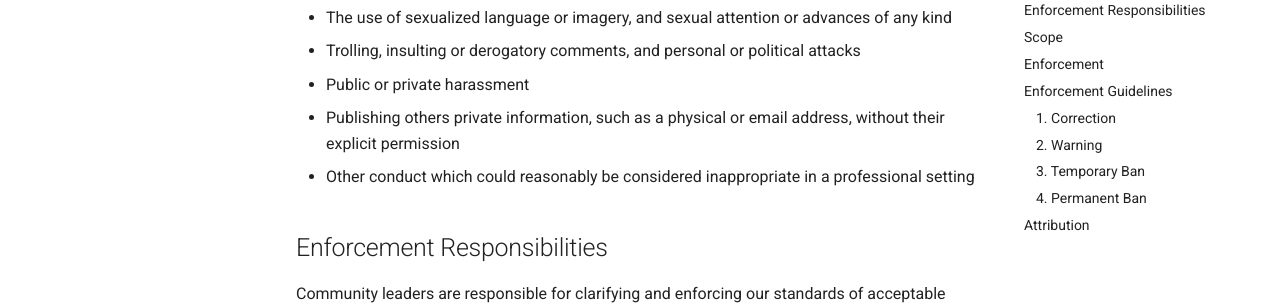
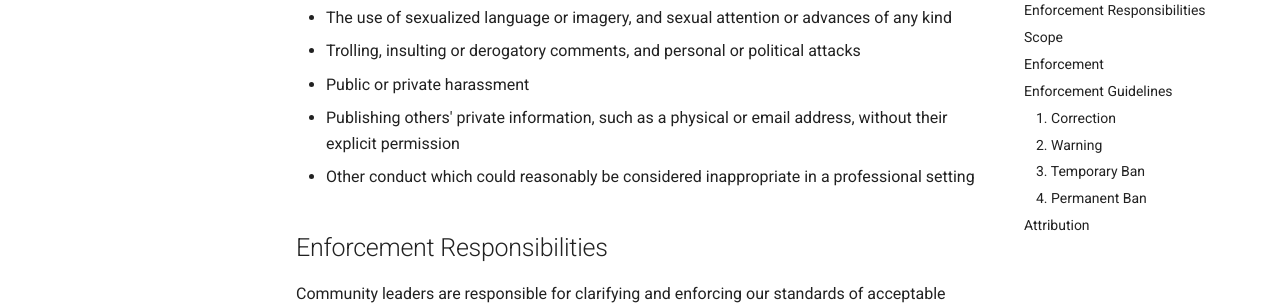
Before and after one commit to spotDL/spotify-downloader, an MkDocs documentation site: the page built from docs/CODE_OF_CONDUCT.md, in a window 1280 px wide and 900 px high, scrolled down 693 px. Shown: the part 152-457 px from the top of the window. Built offline with MkDocs 1.6.1 and Material for MkDocs 9.7.7, drawn with Linux system fonts in a browser that asks for light colours; comment, search, counter and statistics services are not loaded.

```diff
--- a/docs/CODE_OF_CONDUCT.md
+++ b/docs/CODE_OF_CONDUCT.md
@@ -27,7 +27,7 @@
 - The use of sexualized language or imagery, and sexual attention or advances of any kind
 - Trolling, insulting or derogatory comments, and personal or political attacks
 - Public or private harassment
-- Publishing others private information, such as a physical or email address, without their
+- Publishing others' private information, such as a physical or email address, without their
   explicit permission
 - Other conduct which could reasonably be considered inappropriate in a professional setting
 
```
Also changed, not shown: 1 other file.
